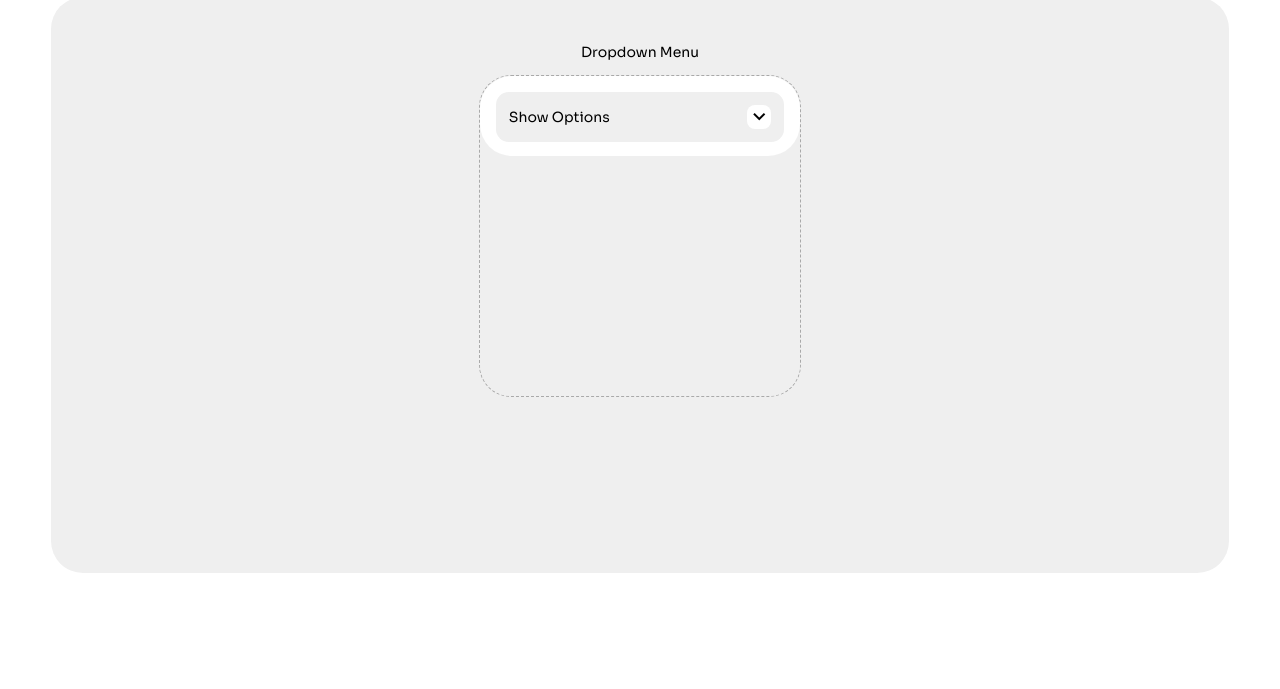
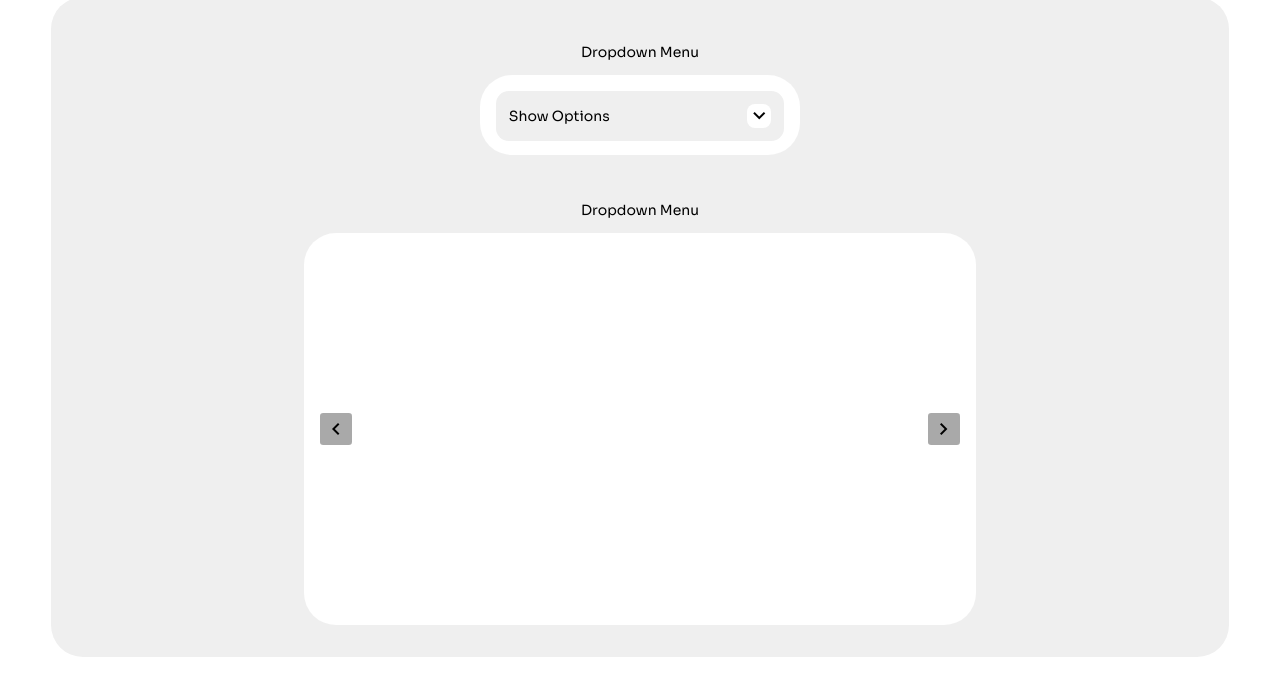
Before and after one commit to andermendz/odin-user-interactions, a plain HTML site: page index.html in a window 1280 px wide. Shown: the part 195-884 px from the top of the page. Before the commit the page ends 800 px from the top, so only its background shows below. Drawn offline with nearby package versions, Linux system fonts and the light colour scheme.

Commit message:
carousel non-functional UI

```diff
--- a/index.html
+++ b/index.html
@@ -11,8 +11,9 @@
     <section id="global-container">
       <div id="title-container">Dynamic User Interface Interactions</div>
       <div id="content-container">
-        <p>Dropdown Menu</p>
-        <div id="dropdown-menu-container">
+
+        <div id="dropdown-menu-container" class="component-container">
+          <p>Dropdown Menu</p>
           <div id="dropdown-menu">
             <div id="dropdown-content">
               <div id="dropdown-toggle">
@@ -30,6 +31,31 @@
             </div>
           </div>
         </div>
+
+        <div id="image-carousel-container" class="component-container">
+          <p>Dropdown Menu</p>
+          <div id="image-carousel">
+            <div id="carousel-content">
+              <div id="carousel-image-container">
+
+              </div>
+              <div id="carousel-options">
+                <div id="carousel-option-left" class="carousel-option">
+                  <span class="material-symbols-outlined">
+                    chevron_left
+                    </span>
+                </div>
+                <div id="carousel-option-right" class="carousel-option">
+                  <span class="material-symbols-outlined">
+                    chevron_right
+                    </span>
+                </div>
+              </div>
+
+            </div>
+          </div>
+        </div>
+
       </div>
     </section>
   </body>
--- a/styles.css
+++ b/styles.css
@@ -14,7 +14,6 @@ body {
 }
 
 #global-container {
-  height: 100%;
   display: grid;
   grid-template-rows: 12rem 1fr;
 }
@@ -27,9 +26,18 @@ body {
   font-size: clamp(1.5rem, 4vw, 4rem);
 }
 
+.component-container {
+  width: 100%;
+  max-width: 20rem;
+
+  border-radius: 2rem;
+}
+
 #content-container {
   display: flex;
   flex-direction: column;
+  gap: 2rem;
+  text-align: center;
 
   grid-row: 2/3;
   align-items: center;
@@ -42,14 +50,7 @@ body {
 }
 
 #dropdown-menu-container {
-  width: 100%;
-  max-width: 20rem;
-  height: 20rem;
 
-  border-radius: 2rem;
-
-  border: 0.1rem solid var(--dark-grey);
-  border-style: dashed;
 }
 
 #dropdown-menu {
@@ -90,6 +91,53 @@ body {
   border-radius: 0.5rem;
 }
 
+#image-carousel-container {
+  display: flex;
+  flex-flow: column;
+  align-items: center;
+  width: 100%;
+  max-width: 40rem;
+
+  border-radius: 2rem;
+}
+
+#image-carousel {
+  aspect-ratio: 16/9;
+  border-radius: 2rem;
+  background-color: var(--white);
+  padding: 1rem;
+  width: 100%;
+
+}
+#carousel-content {
+  display: flex;
+  position: relative;
+  height: 100%;
+}
+
+.carousel-option {
+  display: flex;
+  justify-content: center;
+  align-items: center;
+
+
+  background-color: var(--dark-grey);
+  height: 2rem;
+  width: 2rem;
+  border-radius: 0.2rem;
+}
+
+#carousel-options {
+  position: absolute;
+  width: 100%;
+  align-self: center;
+  display: flex;
+  justify-content: space-between;
+}
+
+#carousel-option-left {
+}
+
 .option-hidden {
   opacity: 0;
   height: 0rem;
```
